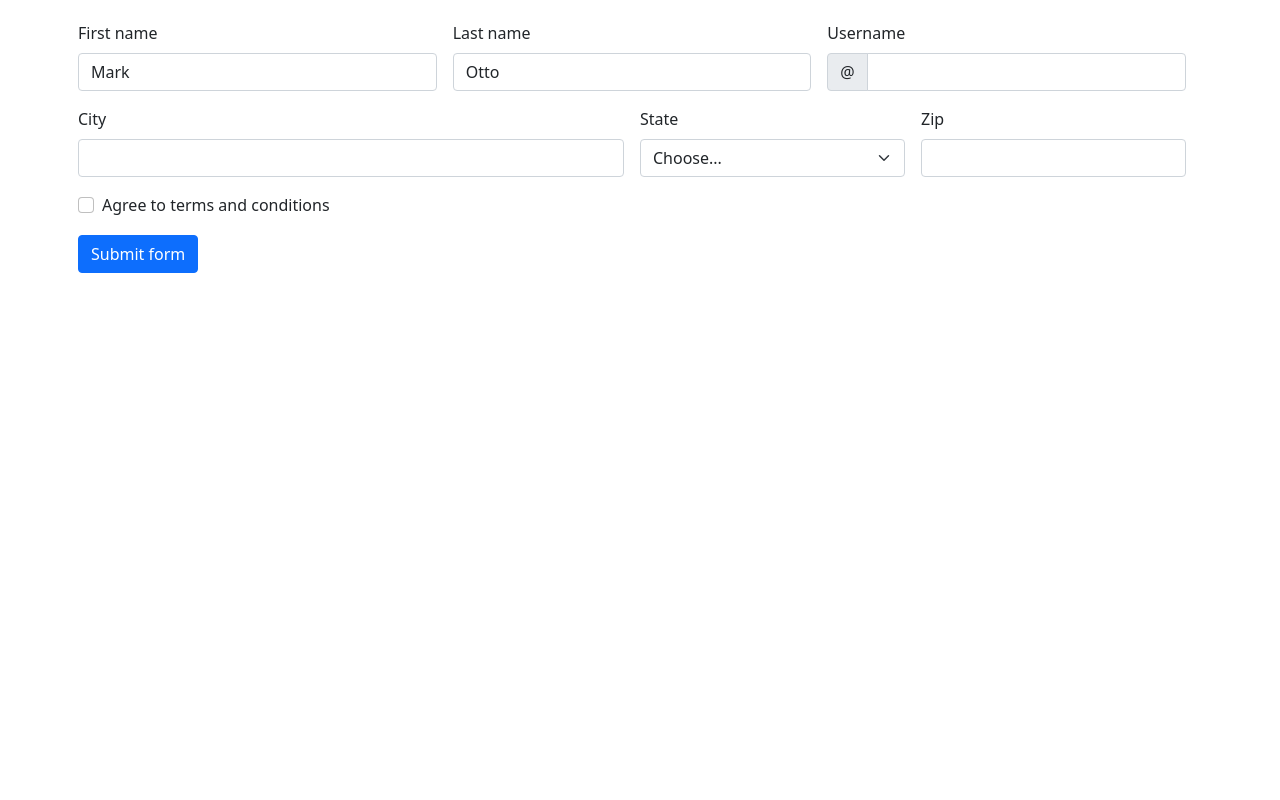
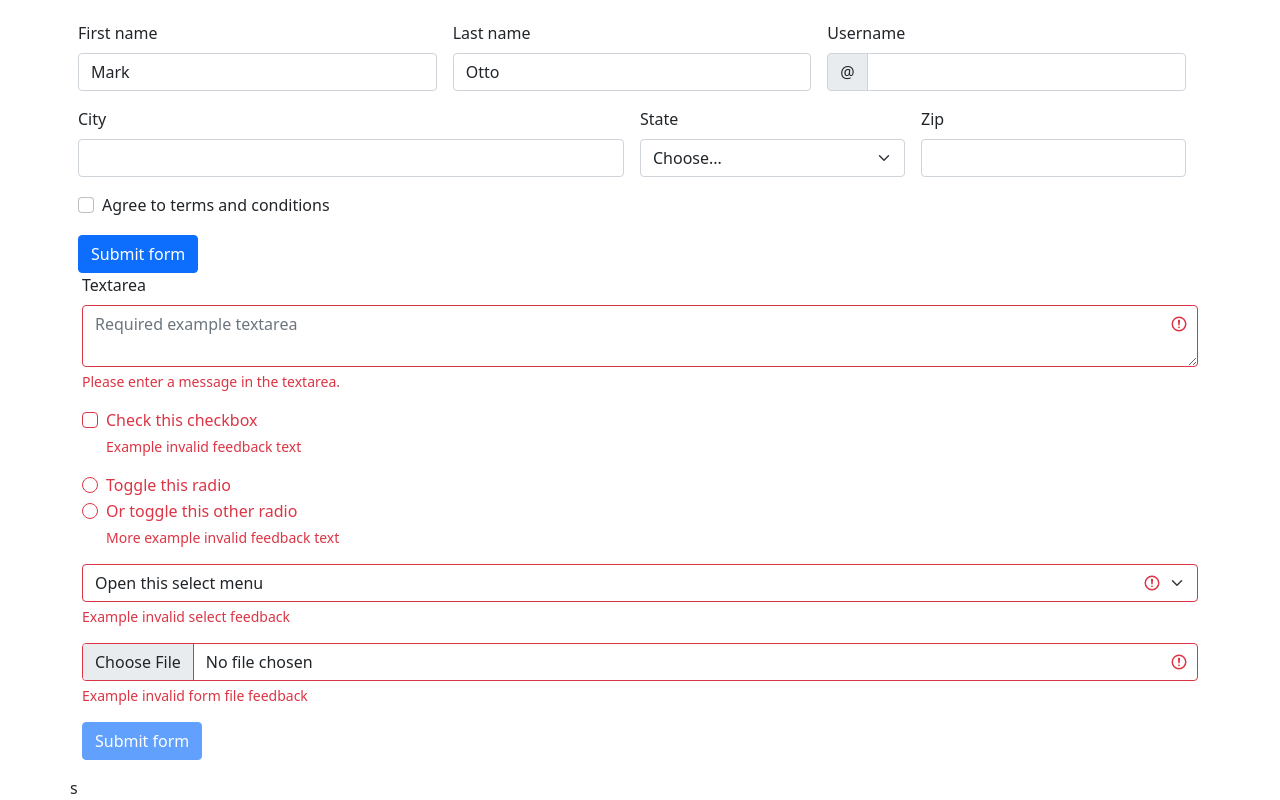
Before and after one commit to SayemAhmedSayem/ami2ami, a website built with webpack: page dist/index.html in a window 1280 px wide. Shown: the part 2017-2817 px from the top of the page. Before the commit the page ends 2290 px from the top, so only its background shows below. Built offline with nearby package versions, Linux system fonts and the light colour scheme.

Commit message:
Supported elements
Bootstrap5 Supported elements

```diff
--- a/dist/index.html
+++ b/dist/index.html
@@ -346,8 +346,57 @@
           <button class="btn btn-primary" type="submit">Submit form</button>
         </div>
       </form>
+
+
+      <form class="was-validated">
+        <div class="mb-3">
+          <label for="validationTextarea" class="form-label">Textarea</label>
+          <textarea class="form-control is-invalid" id="validationTextarea" placeholder="Required example textarea" required></textarea>
+          <div class="invalid-feedback">
+            Please enter a message in the textarea.
+          </div>
+        </div>
+
+        <div class="form-check mb-3">
+          <input type="checkbox" class="form-check-input" id="validationFormCheck1" required>
+          <label class="form-check-label" for="validationFormCheck1">Check this checkbox</label>
+          <div class="invalid-feedback">Example invalid feedback text</div>
+        </div>
+
+        <div class="form-check">
+          <input type="radio" class="form-check-input" id="validationFormCheck2" name="radio-stacked" required>
+          <label class="form-check-label" for="validationFormCheck2">Toggle this radio</label>
+        </div>
+        <div class="form-check mb-3">
+          <input type="radio" class="form-check-input" id="validationFormCheck3" name="radio-stacked" required>
+          <label class="form-check-label" for="validationFormCheck3">Or toggle this other radio</label>
+          <div class="invalid-feedback">More example invalid feedback text</div>
+        </div>
+
+        <div class="mb-3">
+          <select class="form-select" required aria-label="select example">
+            <option value="">Open this select menu</option>
+            <option value="1">One</option>
+            <option value="2">Two</option>
+            <option value="3">Three</option>
+          </select>
+          <div class="invalid-feedback">Example invalid select feedback</div>
+        </div>
+
+        <div class="mb-3">
+          <input type="file" class="form-control" aria-label="file example" required>
+          <div class="invalid-feedback">Example invalid form file feedback</div>
+        </div>
+
+        <div class="mb-3">
+          <button class="btn btn-primary" type="submit" disabled>Submit form</button>
+        </div>
+      </form>s
+
     </div>
   </div>
+
+
 
 
   <script src="js/app.js"></script>
```
